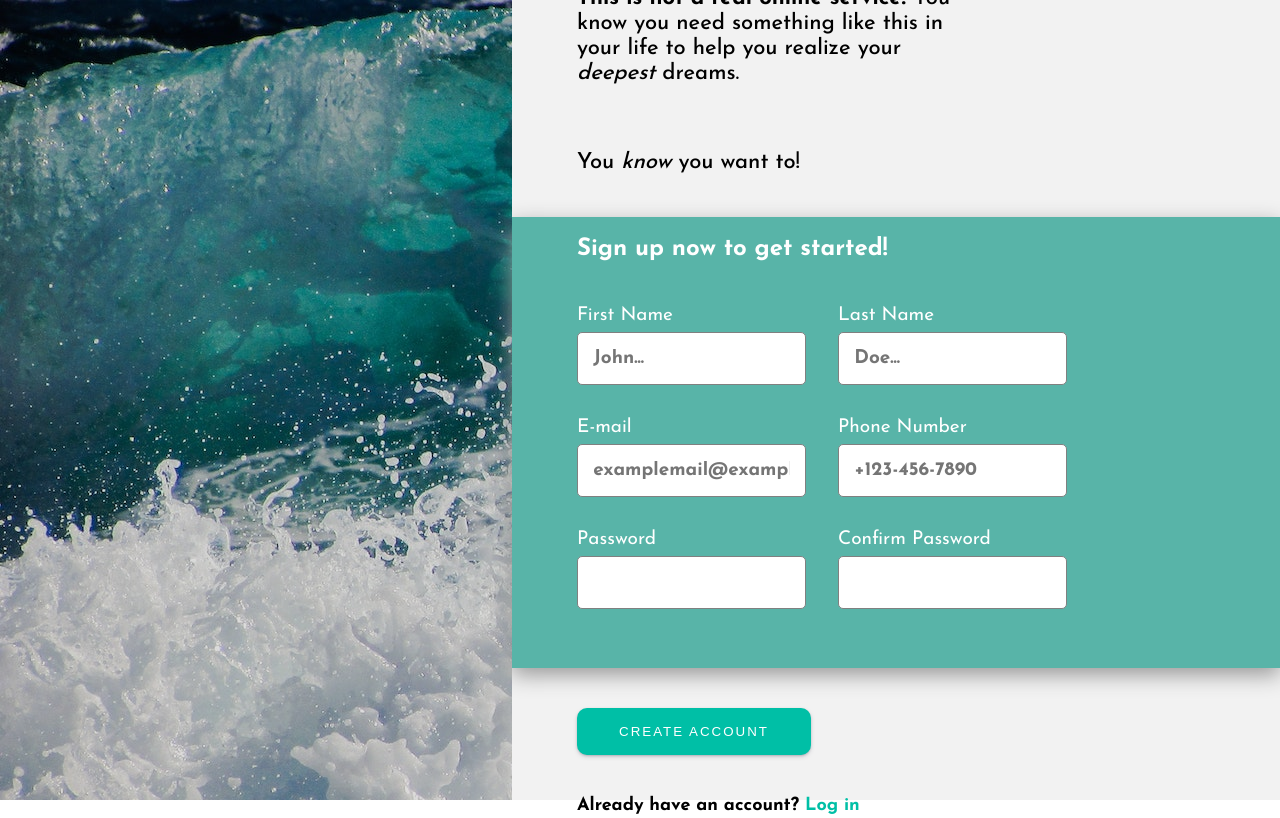
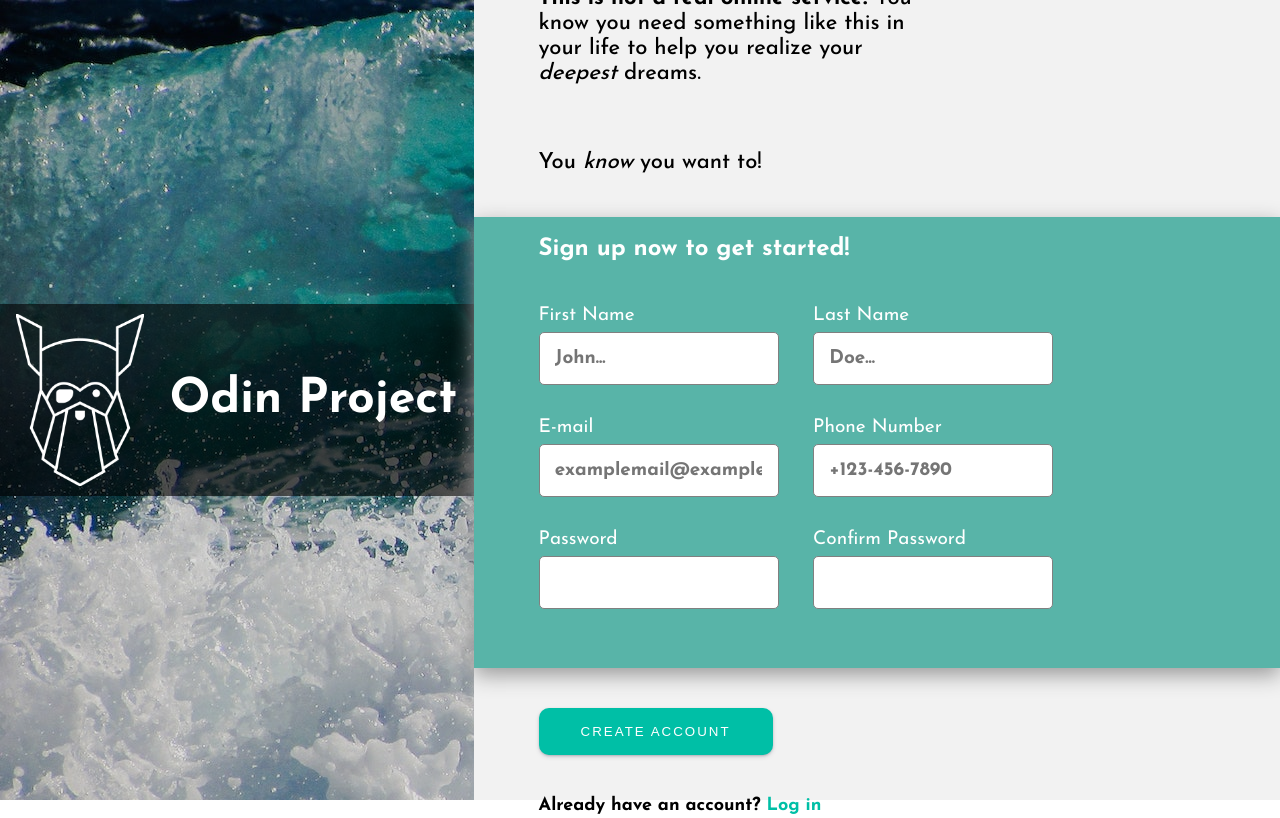
Before and after one commit to Milosavljevichh/form, a plain HTML site: page index.html in a window 1280 px wide. Drawn offline with Linux system fonts and the light colour scheme.

Commit message:
modified style

```diff
--- a/index.html
+++ b/index.html
@@ -9,6 +9,12 @@
 </head>
 <body>
     <div id="main-container">
+        <div class="image-container">
+            <div class="image-background">
+                <img src="images/odin-lined.png" alt="odin-logo" class="logo">
+                <h2 class="logo-text">Odin Project</h2>
+            </div>
+        </div>
 
         <div class="form-container">
             <p class="description"><b>This is not a real online service!</b> You know you need something
--- a/style.css
+++ b/style.css
@@ -84,16 +84,37 @@ input {
     padding: 5px;
 }
 
+.image-container {
+    display: flex;
+    align-items: center;
+    justify-content: center;
+    height: 12em;
+    width:37%;
+    background-color: rgba(0, 0, 0, 0.61);
+}
+
+.logo {
+    width: 8em;
+    height: auto;
+}
+
+.image-background {
+    display: flex;
+    align-items: center;
+}
+
+
 .form-container {
     display: flex;
     flex-direction: column;
     align-items: flex-start;
     justify-content: center;
     /* padding-left: 75px; */
-    width: 60%;
+    width: 63%;
     height: 100%;
     gap: 20px;
     background-color: #f2f2f2;
+    /* flex-grow: 1; */
 }
 
 .inputs-container {
@@ -107,9 +128,15 @@ p {
     max-width: 50% ;
 }
 
+.logo-text {
+    color: white;
+    font-size: 3em;
+    padding-left: 25px;
+}
+
 #main-container {
     display: flex;
-    align-items: flex-start;
+    align-items: center;
     justify-content: flex-end;
     background: url(images/form-bg.jpg);
     box-shadow: inset 0 0 0 2000px rgba(0, 0, 0, 0.137);
```
